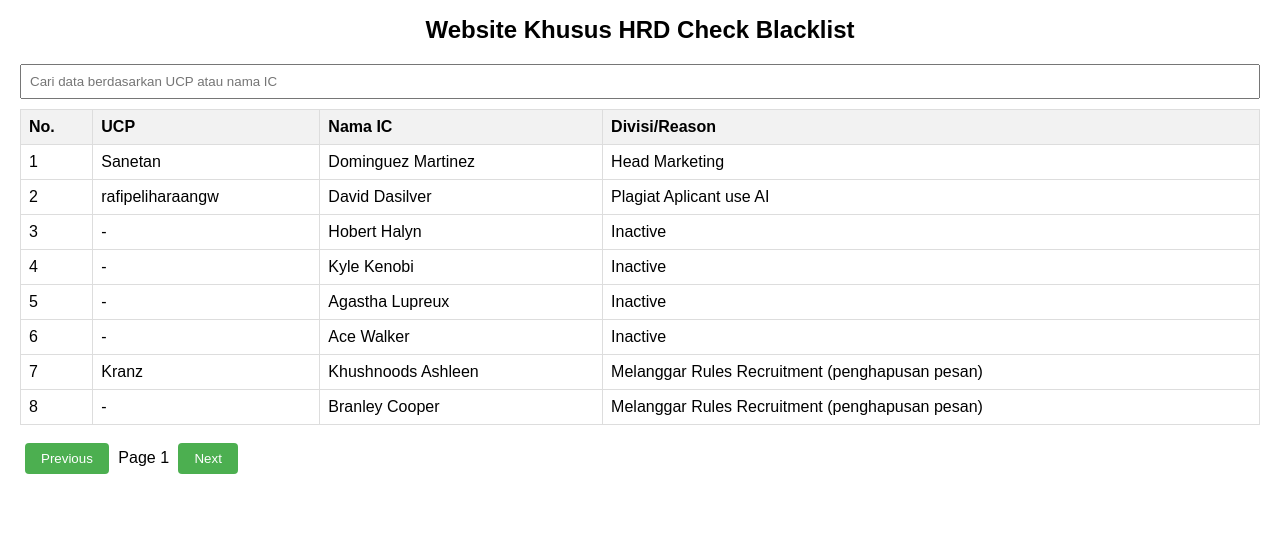
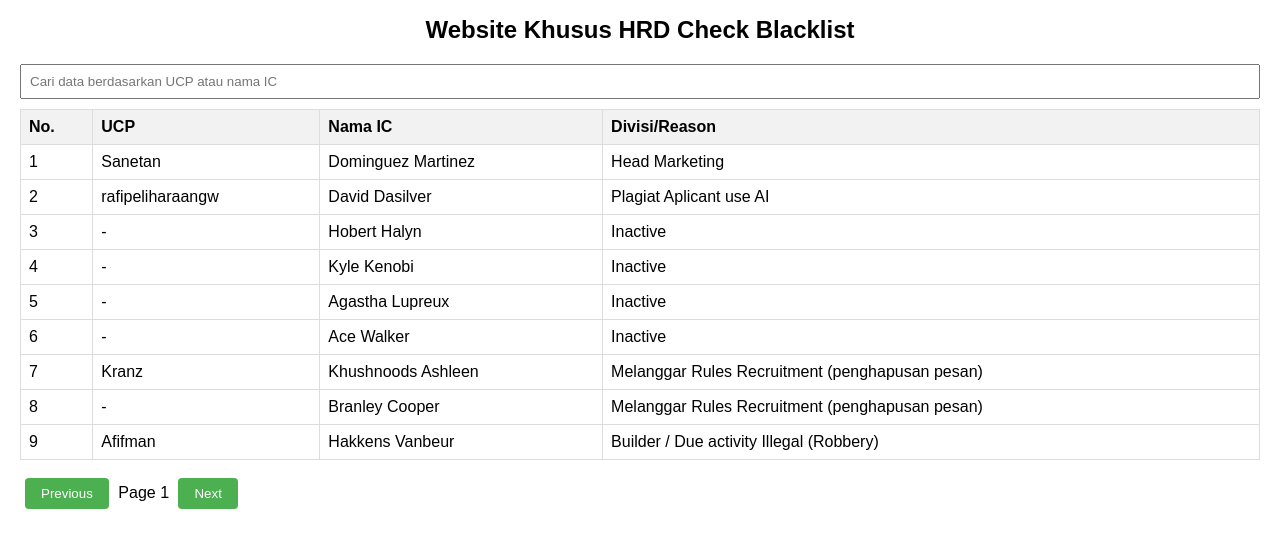
Before and after one commit to kevinrizwan/FrontEndSearchData, a plain HTML site: page index.html in a window 1280 px wide. Shown: the part 60-608 px from the top of the page. Drawn offline with Linux system fonts and the light colour scheme.

Commit message:
add blacklist Hakkens Vanbeur

```diff
--- a/index.html
+++ b/index.html
@@ -111,6 +111,12 @@
         <td>Branley Cooper</td>
         <td>Melanggar Rules Recruitment (penghapusan pesan)</td>
     </tr>
+    <tr>
+        <td>9</td>
+        <td>Afifman</td>
+        <td>Hakkens Vanbeur</td>
+        <td>Builder / Due activity Illegal (Robbery)</td>
+    </tr>
     </tbody>
 </table>
 </br>
```
